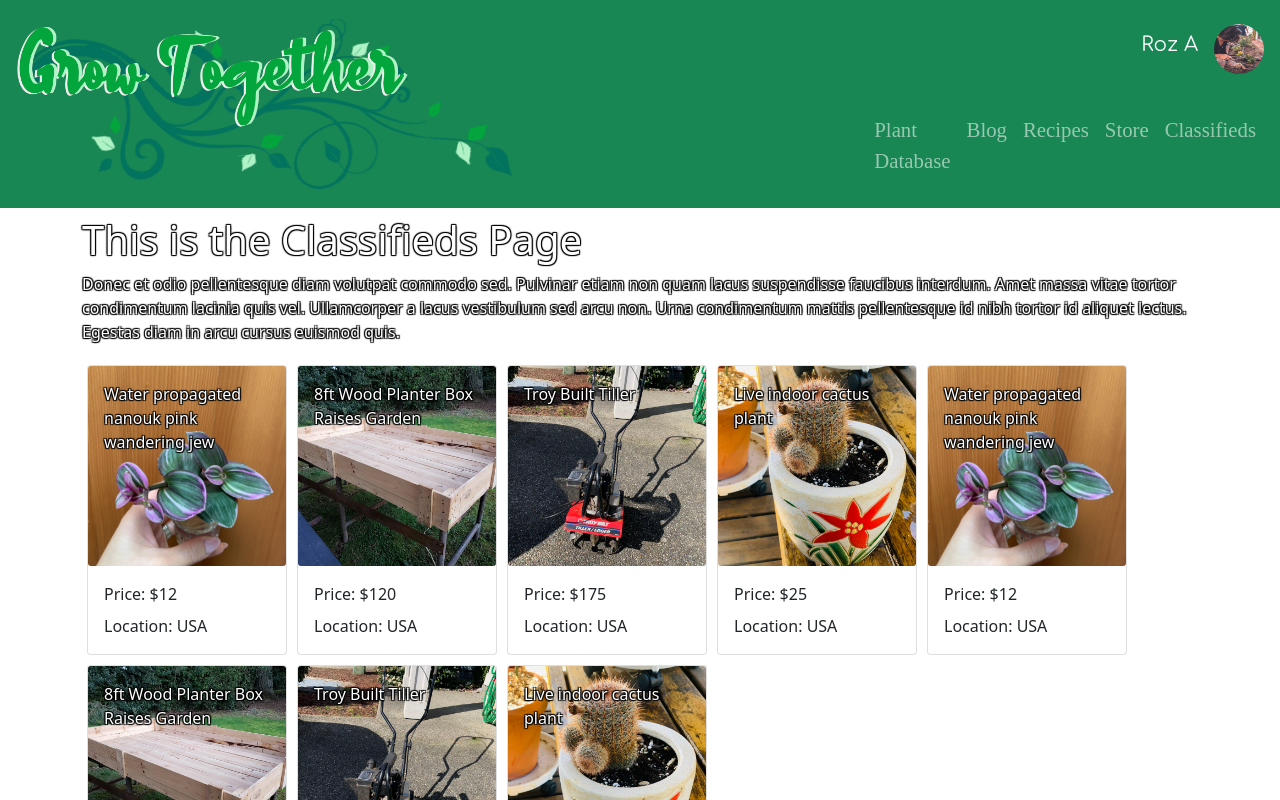
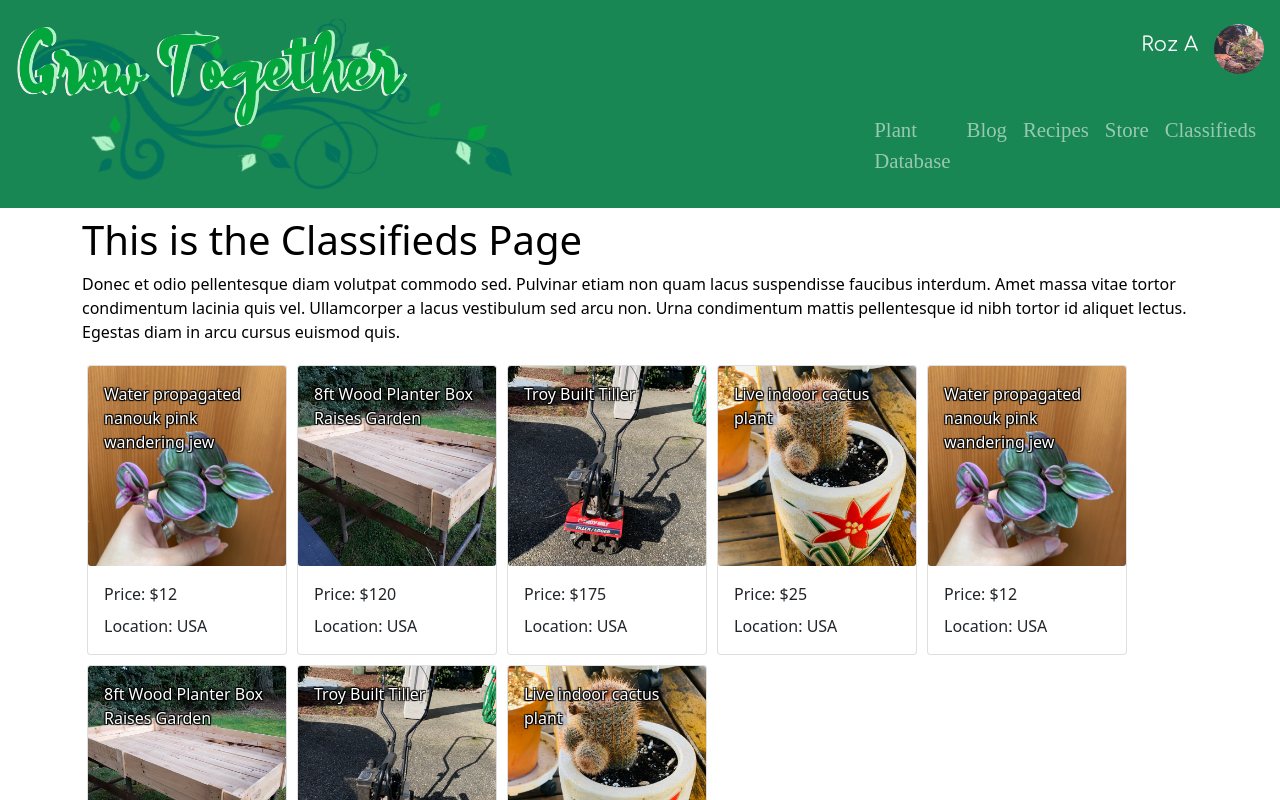
Before and after one commit to ericmtang/nc-garden-project, a React (Create React App) app: page /#/Classifieds in a window 1280 px wide. Shown: the top 800 px of the page. Built offline with nearby package versions, Linux system fonts and the light colour scheme.

Commit message:
added recipe no results message and reset filter button

```diff
--- a/src/components/Classifieds.css
+++ b/src/components/Classifieds.css
@@ -1,3 +1,7 @@
+.txtheader {
+  color: black;
+}
+
 .txtshadow {
   color: white;
   text-shadow: 1px 1px 1px #000000, -1px -1px 1px #000000, -1px 1px 1px #000000,
--- a/src/components/Classifieds.js
+++ b/src/components/Classifieds.js
@@ -38,7 +38,7 @@ const Classifieds = (data) => {
   });
   return (
     <React.Fragment >
-      <div className="row txtshadow">
+      <div className="row txtheader">
         <h1 className="title is-1">This is the Classifieds Page</h1>
         <p>
           Donec et odio pellentesque diam volutpat commodo sed. Pulvinar etiam
--- a/src/components/Recipes.js
+++ b/src/components/Recipes.js
@@ -36,7 +36,7 @@ const Recipes = (data) => {
   }
 
   const IngUsed = () => {
-    console.log("cSelected: "+cSelected+", length: "+cSelected.length);
+    console.log("cSelected: " + cSelected + ", length: " + cSelected.length);
     if (cSelected.length > 0) {
       return (
         <span>
@@ -61,7 +61,7 @@ const Recipes = (data) => {
     }
     return (
       <React.Fragment>
-        <span style={{display: "inline-block", borderRadius: "4px", color: "white", backgroundColor: "rgb(25, 135, 84)", padding: "4px"}}>Select Ingredients From Your Garden:</span>
+        <span style={{ display: "inline-block", borderRadius: "4px", color: "white", backgroundColor: "rgb(25, 135, 84)", padding: "4px" }}>Select Ingredients From Your Garden:</span>
         <br />
         <ButtonGroup vertical style={{ backgroundColor: "white", width: "100%" }}>
           <Button outline color="primary" onClick={() => onCheckboxBtnClick('onions')} active={cSelected.includes('onions')}>Onions</Button>
@@ -74,14 +74,14 @@ const Recipes = (data) => {
           <Button outline color="primary" onClick={() => onCheckboxBtnClick('basil')} active={cSelected.includes('basil')}>Basil</Button>
         </ButtonGroup>
         <br /><br />
-        <Button onClick={() => filterRecipe(cSelected)} style={{cursor: "pointer", width: "100%"}} color="success">Tell Me What to Cook!</Button>
+        <Button onClick={() => filterRecipe(cSelected)} style={{ cursor: "pointer", width: "100%" }} color="success">Tell Me What to Cook!</Button>
       </React.Fragment>
     );
   };
 
   const IngList = (props) => {
     //const ingArr = props.ingredients;
-    console.log("ingredients: "+props.ingrs.ingredients);
+    console.log("ingredients: " + props.ingrs.ingredients);
     return (props.ingrs.map((ing, index) => <li key={index}>{ing.quantity} {ing.unit} {ing.item}</li>));
   };
 
@@ -113,7 +113,11 @@ const Recipes = (data) => {
     );
   };
 
-  const recipeList = filtRec.map((datas) => {
+  const RecipeList = (props) => {
+    console.log(filtRec);
+    if (filtRec.length > 0) {
+      return (
+        filtRec.map((datas) => {
           return (
             <React.Fragment >
               <Card key={datas.id} style={{ width: "300px", margin: "5px", cursor: "pointer" }} onClick={() => { toggleModal(); setIndex(datas.id); }}>
@@ -127,8 +131,17 @@ const Recipes = (data) => {
                 </CardBody>
               </Card>
             </React.Fragment>
+          )
+        }));
+    } else {
+      return (
+        <React.Fragment>
+          <h5 style={{color: "red"}}>Sorry, none of our recipes contain all of the ingredients selected!</h5>
+          <Button onClick={()=>{setFiltRec([...RECIPEDATA]);setCSelected([]);}}>Reset Filter</Button>
+        </React.Fragment>
       );
-  });
+    }
+  };
   return (
     <React.Fragment >
       <Container fluid>
@@ -137,14 +150,14 @@ const Recipes = (data) => {
             <IngChooser />
           </Col>
           <Col md={10}>
-            <div className="row txtshadow">
+            <div className="row txtheader">
               <h1 className="title is-1">Recipe Finder</h1>
               <p>
                 Select the ingredients you would like to use and hit the filter button to see which recipe uses all of those ingredients! Deselect all ingredients to see all recipes.
               </p>
             </div>
             <div className="flex-container">
-              {recipeList}
+              <RecipeList />
             </div>
           </Col>
         </Row>
```
Lines whose indentation alone changed are shown as unchanged.
